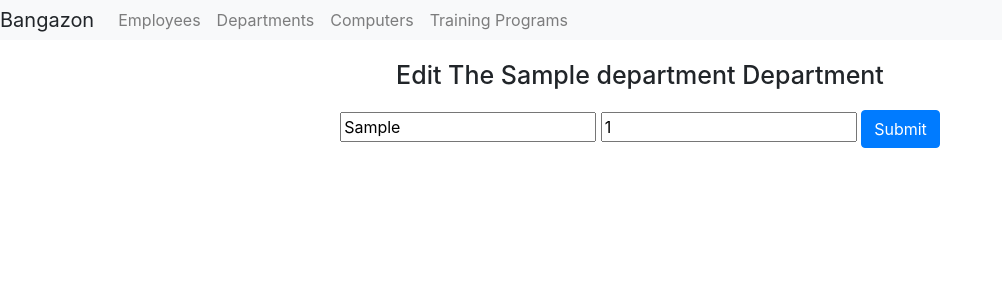
After one commit to garrulous-gobies/Bangazon_1, a Django app: page /Bangazon/Departments/1/EditDepartment in a window 1280 px wide. The commit adds this page. Shown: the top 300 px of the page, without its empty margins (0-1002 px from the left). Run offline with Django 3.2, Linux system fonts and the light colour scheme; tables that the repository leaves empty hold one stand-in row (values such as "Sample post"); some libraries are stand-ins or nearby versions.

Commit message:
edit working, docstrings added

```diff
--- a/Bangazon/templates/Bangazon/department_details.html
+++ b/Bangazon/templates/Bangazon/department_details.html
@@ -19,7 +19,7 @@
     <p class="no_items_found">No Employees in this Department.</p>
     {% endif %}
     <button class="btn btn-primary btn_margin"><a href="{% url 'Bangazon:departments' %}">See All Departments</a></button>
-    <button class="btn btn-primary btn_margin"><a href="#">Edit Department</a></button>
+    <button class="btn btn-primary btn_margin"><a href="{% url 'Bangazon:department_edit' department_details.id %} ">Edit Department</a></button>
 </div>
 
 {% endblock content %}
--- /dev/null
+++ b/Bangazon/templates/Bangazon/edit_department_form.html
@@ -0,0 +1,16 @@
+{% extends "Bangazon/index.html" %}
+
+{% block content %}
+
+<div class="new_form">
+    <h2 class="main_title"> Edit The {{department.name|capfirst}} Department</h2>
+    <form class="add_department" action="{% url 'Bangazon:department_update' department.id %}" method="POST">
+        {% csrf_token %}
+        <input type="hidden" value="{{department.id}}" name="department_id">
+        <input name="department_name" type="text" placeholder="Department Name" required=True value={{department.name}} >
+        <input name="department_budget" type="number" placeholder="Department Budget" required=True value={{department.budget}}>
+        <input type="submit" class="btn btn-primary">
+    </form>
+</div>
+
+{% endblock content%}
--- a/Bangazon/urls.py
+++ b/Bangazon/urls.py
@@ -15,6 +15,8 @@ urlpatterns = [
     path('Bangazon/Departments/NewDepartment', views.new_department, name='new_department'),
     path('Bangazon/Departments/SaveDepartment', views.save_department, name='save_department'),
     path('Bangazon/Departments/<int:department_id>', views.department_details, name='department_details'),
+    path('Bangazon/Departments/<int:department_id>/EditDepartment', views.department_edit, name='department_edit'),
+    path('Bangazon/Departments/<int:department_id>/update', views.department_update, name='department_update'),
 
 # ==================Computers==================================================
     path('Bangazon/Computers', views.computers, name='computers'),
--- a/Bangazon/views.py
+++ b/Bangazon/views.py
@@ -183,6 +183,31 @@ def department_details(request, department_id):
     context = {'department_details': department_details}
     return render(request, 'Bangazon/department_details.html', context)
 
+def department_edit(request, department_id):
+    """Returns an edit form prepopulated with data of the department that is going to be edited
+
+    Arguments: department_id {[pk]} -- id of the department that is to be edited
+
+    Model:Department
+
+    Template:edit_department_form.html
+    """
+    department = Department.objects.get(id=department_id)
+    context = {"department": department}
+    return render(request, 'Bangazon/edit_department_form.html', context)
+
+def department_update(request, department_id):
+    """Updates the instance of department with id department_id with the new input values from the form in the db, rerenders department list
+
+    Arguments: department_id {[pk]} -- id of the department that is to be edited
+
+    Model:Department
+
+    Template:edit_department_form.html
+    """
+    edited_dept = Department(id=department_id, name=request.POST['department_name'], budget=request.POST['department_budget'])
+    edited_dept.save()
+    return HttpResponseRedirect(reverse('Bangazon:departments'))
 
 
 # ==========================COMPUTERS=================================
```
